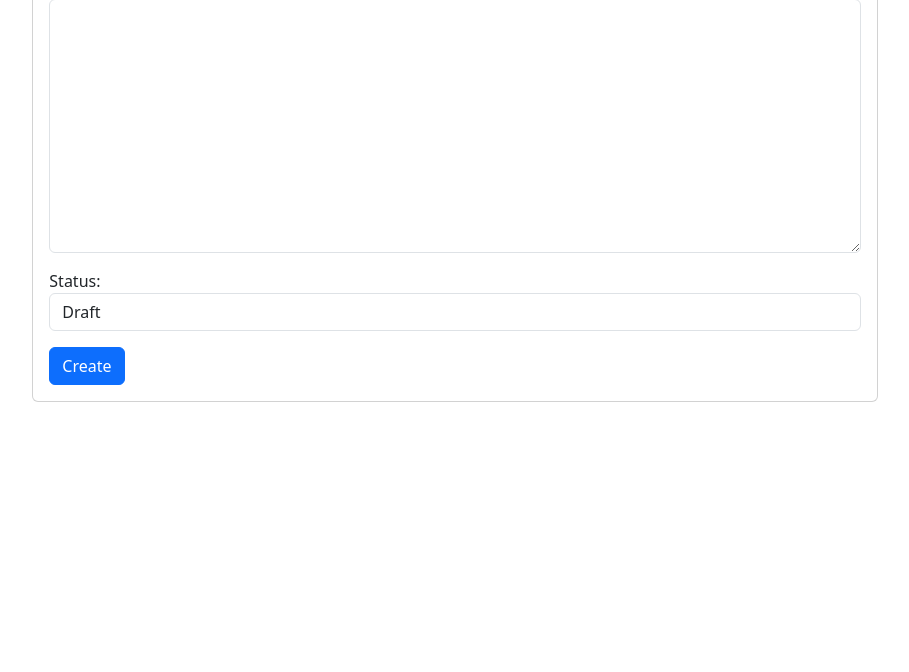
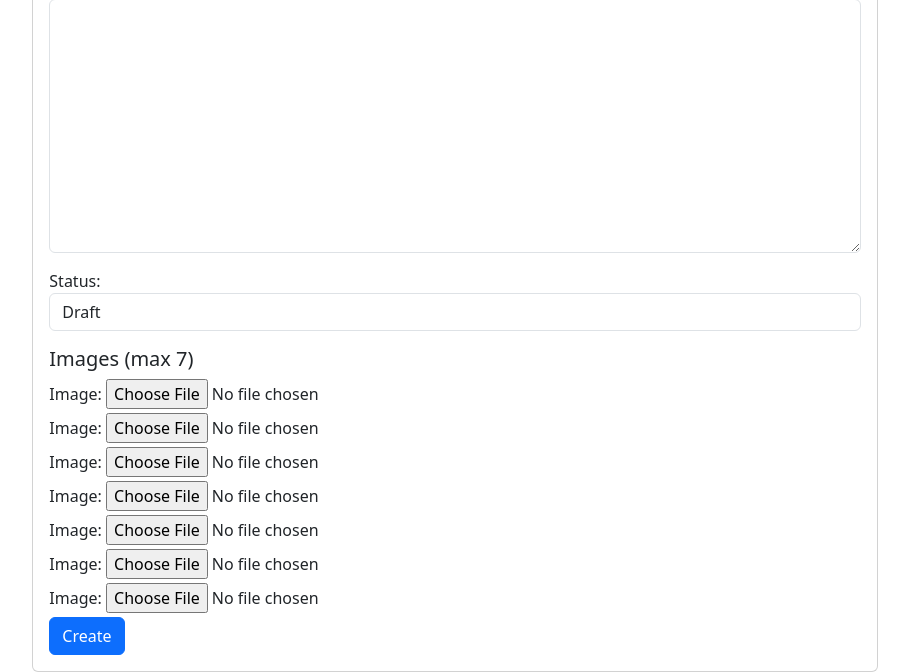
Before and after one commit to VikYer/vioza, a Django app: page /ads/create/ in a window 1280 px wide. Shown: the part 636-1308 px from the top of the page, without its empty margins (185-1094 px from the left). Before the commit the page ends 1038 px from the top, so only its background shows below. Run offline with Django 5.2, Linux system fonts and the light colour scheme; data that the repository does not hold is empty; some libraries are stand-ins or nearby versions.

Commit message:
feat (ad): add inline formset for up to 7 ad images in create view

```diff
--- a/classifieds/forms.py
+++ b/classifieds/forms.py
@@ -1,5 +1,7 @@
 from django import forms
-from .models import Ad, Subcategory, City
+from django.forms.models import inlineformset_factory
+
+from .models import Ad, Subcategory, City, AdImage
 
 
 class AdAddForm(forms.ModelForm):
@@ -32,3 +34,14 @@ class AdAddForm(forms.ModelForm):
 
         self.fields['subcategory'].queryset = Subcategory.objects.none()
         self.fields['city'].queryset = City.objects.none()
+
+
+AdImageFormSet = inlineformset_factory(
+    Ad,
+    AdImage,
+    fields=('image',),
+    extra=7,
+    max_num=7,
+    validate_max=True,
+    can_delete=False,
+)
--- a/classifieds/views.py
+++ b/classifieds/views.py
@@ -1,8 +1,10 @@
+from django.db import transaction
 from django.shortcuts import get_object_or_404
+from django.urls import reverse_lazy
 from django.views.generic import ListView, CreateView
 
 from .models import Ad, Category, Subcategory
-from .forms import AdAddForm
+from .forms import AdAddForm, AdImageFormSet
 
 
 class AdListView(ListView):
@@ -43,6 +45,36 @@ class AdListView(ListView):
 
 
 class CreateAd(CreateView):
+    model = Ad
     form_class = AdAddForm
     template_name = 'classified/create_ad_form.html'
     extra_context = {'title': 'Create Ad'}
+    success_url = reverse_lazy('index:index')
+
+    def get_context_data(self, **kwargs):
+        context = super().get_context_data(**kwargs)
+
+        if self.request.POST:
+            context['images_formset'] = AdImageFormSet(
+                self.request.POST,
+                self.request.FILES
+            )
+        else:
+            context['images_formset'] = AdImageFormSet()
+
+        return context
+
+    @transaction.atomic
+    def form_valid(self, form):
+        context = self.get_context_data()
+        images_formset = context['images_formset']
+
+        form.instance.author = self.request.user
+
+        if images_formset.is_valid():
+            self.object = form.save()
+            images_formset.instance = self.object
+            images_formset.save()
+            return super().form_valid(form)
+
+        return self.form_invalid(form)
--- a/templates/classified/create_ad_form.html
+++ b/templates/classified/create_ad_form.html
@@ -12,7 +12,21 @@
             <form action="#" method="post" enctype="multipart/form-data">
                 {% csrf_token %}
                 <div class="card-body">
+                    {{ form.non_field_errors }}
+
                     {{ form.as_p }}
+
+                    <h5>Images (max 7)</h5>
+                    {{images_formset.management_form}}
+
+                    {% for form in images_formset %}
+                    <div class="mb-1">
+                        {{ form.image.label_tag }}
+                        {{ form.image }}
+                        {{ form.errors }}
+                    </div>
+                    {% endfor %}
+
                     <button type="submit" class="btn btn-primary">Create</button>
                 </div>
             </form>
```
